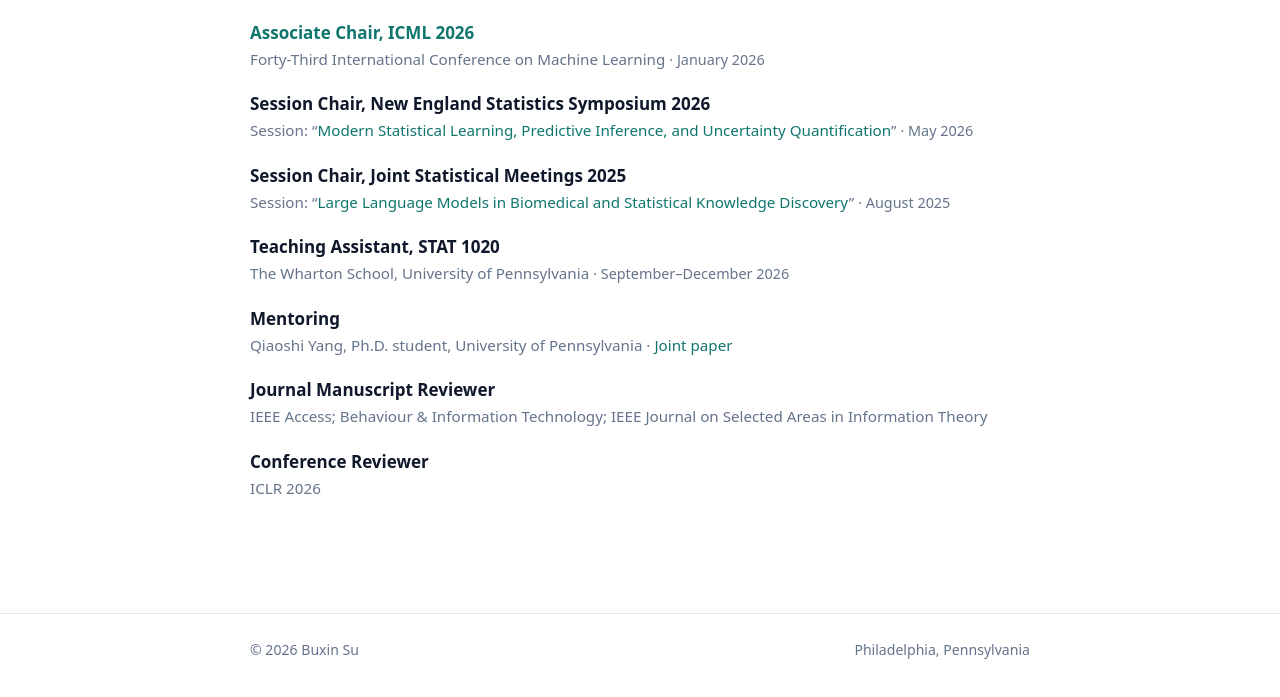
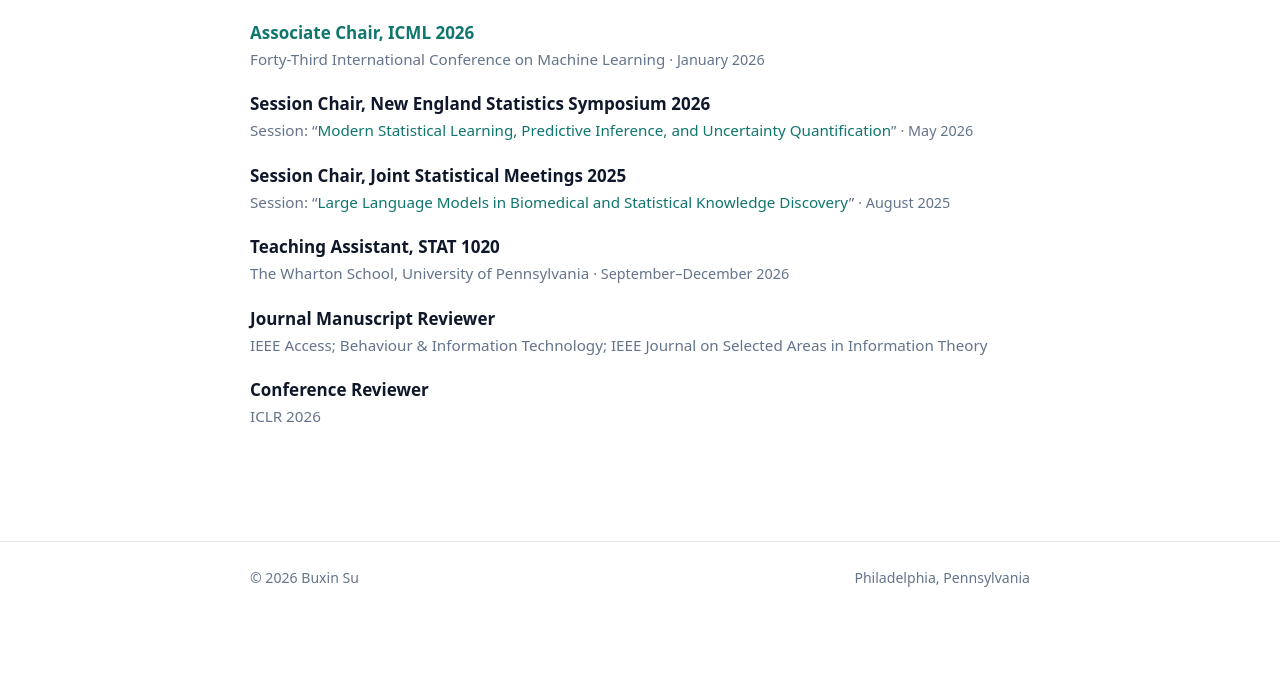
Before and after one commit to BuxinSu/buxinsu.github.io, a plain HTML site: page service.html in a window 1280 px wide. Shown: the part 161-858 px from the top of the page. After the commit the page ends 800 px from the top, so only its background shows below. Drawn offline with Linux system fonts and the light colour scheme.

Commit message:
Remove mentoring section from service.html
Removed mentoring section from the service.html file.

```diff
--- a/service.html
+++ b/service.html
@@ -71,11 +71,6 @@
       </li>
 
       <li class="item">
-        <div class="item-title">Mentoring</div>
-        <div class="item-sub">Qiaoshi Yang, Ph.D. student, University of Pennsylvania &middot; <a href="publications.html#unifying-privacy-accounting">Joint paper</a></div>
-      </li>
-
-      <li class="item">
         <div class="item-title">Journal Manuscript Reviewer</div>
         <div class="item-sub">IEEE Access; Behaviour &amp; Information Technology; IEEE Journal on Selected Areas in Information Theory</div>
       </li>
```
